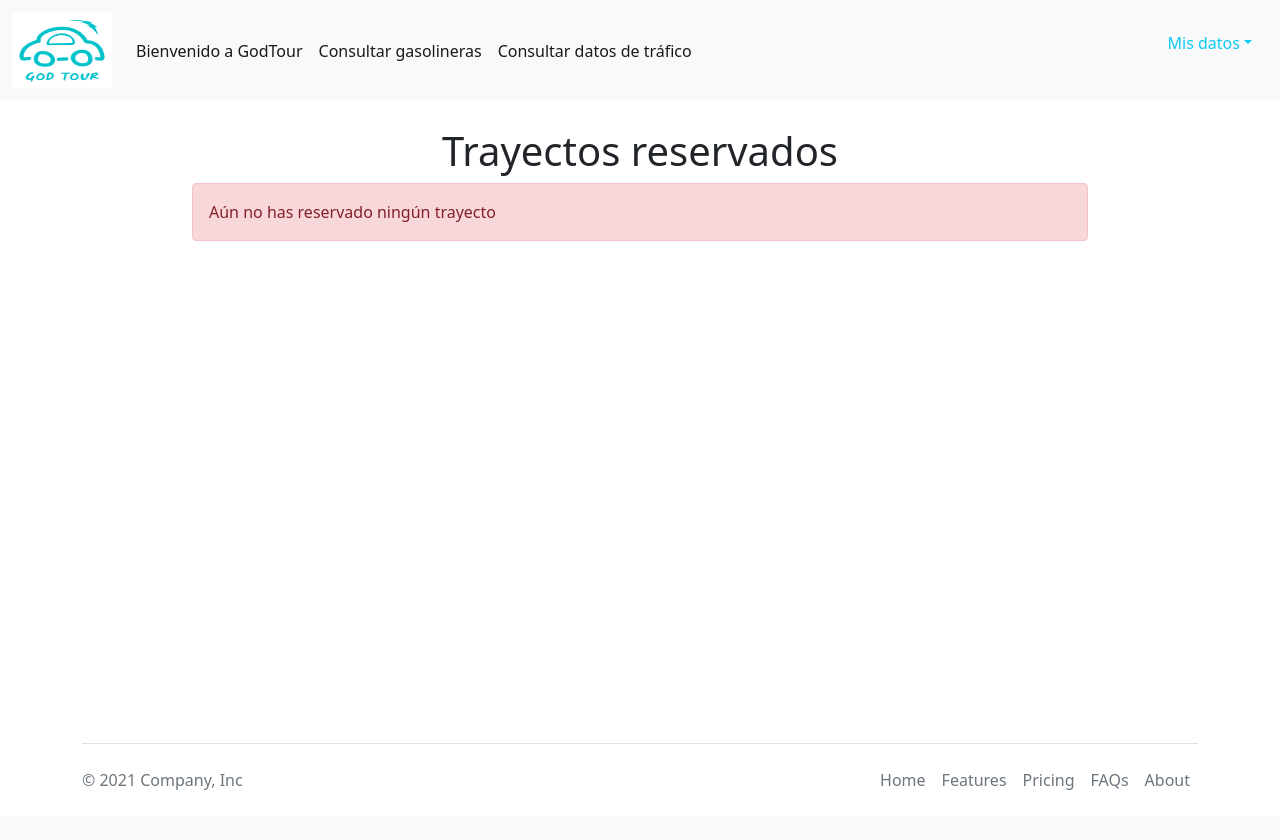
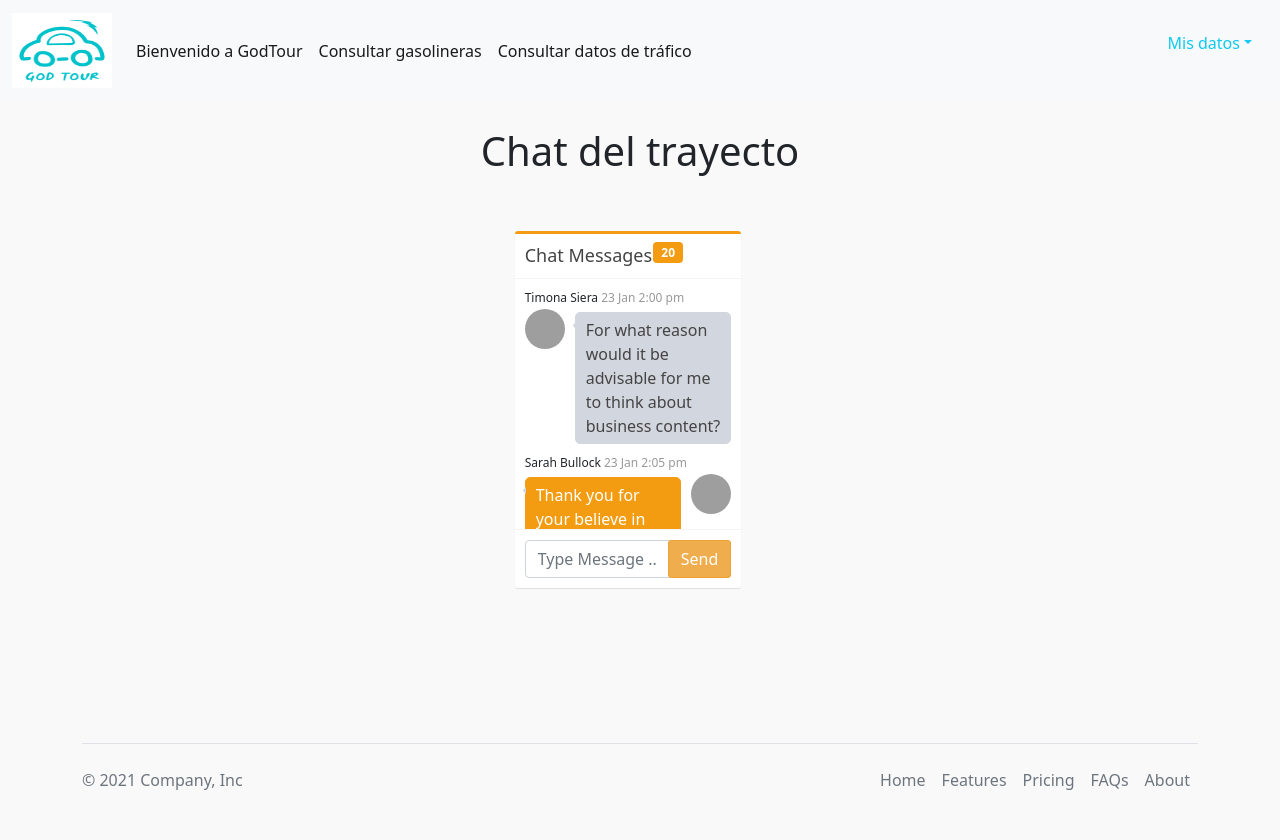
Before and after one commit to xmariia55x/GodTour, a Flask app: template APP/templates/conversacion/conversacionesTrayecto.html in a window 1280 px wide. Before the commit the page ends 790 px from the top, so only its background shows below. Run offline with Flask 2, Linux system fonts and the light colour scheme; the template is opened without the code that fills it, so the values that code supplies are empty; some libraries are stand-ins or nearby versions; grey boxes are pictures that could not be loaded.

Commit message:
conversaciones ampliadas

```diff
--- a/APP/bp/client.py
+++ b/APP/bp/client.py
@@ -104,8 +104,11 @@ def administrador():
 
 @bpclient.route('/app/Conversacion/<trayecto>', methods=['GET'])
 def get_conversacion_trayecto(trayecto):
+    lista = []
     listaConversaciones = conversacion_data.find_conversaciones_trayecto(trayecto) #Pasa el traecto actual como parametro
-    return render_template('conversacion/conversacionesTrayecto.html', listaConversaciones = list(listaConversaciones))
+    for conver in listaConversaciones:
+       lista.add(conver,usuario_data.find_usuario(conver.autor).nombre)
+    return render_template('conversacion/conversacionesTrayecto.html', listaConversaciones = list(lista))
 
 # ---------------------------------------------FIN CONVERSACION-----------------------------------------------------------
 
--- /dev/null
+++ b/APP/static/css/conversacion.css
@@ -0,0 +1,354 @@
+.stretch-card>.card {
+    width: 100%;
+    min-width: 100%
+}
+
+body {
+    background-color: #f9f9fa
+}
+
+.flex {
+    -webkit-box-flex: 1;
+    -ms-flex: 1 1 auto;
+    flex: 1 1 auto
+}
+
+@media (max-width:991.98px) {
+    .padding {
+        padding: 1.5rem
+    }
+}
+
+@media (max-width:767.98px) {
+    .padding {
+        padding: 1rem
+    }
+}
+
+.padding {
+    padding: 3rem
+}
+
+.box.box-warning {
+    border-top-color: #f39c12
+}
+
+.box {
+    position: relative;
+    border-radius: 3px;
+    background: #ffffff;
+    border-top: 3px solid #d2d6de;
+    margin-bottom: 20px;
+    width: 100%;
+    box-shadow: 0 1px 1px rgba(0, 0, 0, 0.1)
+}
+
+.box-header.with-border {
+    border-bottom: 1px solid #f4f4f4
+}
+
+.box-header.with-border {
+    border-bottom: 1px solid #f4f4f4
+}
+
+.box-header {
+    color: #444;
+    display: block;
+    padding: 10px;
+    position: relative
+}
+
+.box-header:before,
+.box-body:before,
+.box-footer:before,
+.box-header:after,
+.box-body:after,
+.box-footer:after {
+    content: "";
+    display: table
+}
+
+.box-header {
+    color: #444;
+    display: block;
+    padding: 10px;
+    position: relative
+}
+
+.box-header>.fa,
+.box-header>.glyphicon,
+.box-header>.ion,
+.box-header .box-title {
+    display: inline-block;
+    font-size: 18px;
+    margin: 0;
+    line-height: 1
+}
+
+.box-header>.box-tools {
+    position: absolute;
+    right: 10px;
+    top: 5px
+}
+
+.box-header>.box-tools [data-toggle="tooltip"] {
+    position: relative
+}
+
+.bg-yellow,
+.callout.callout-warning,
+.alert-warning,
+.label-warning,
+.modal-warning .modal-body {
+    background-color: #f39c12 !important
+}
+
+.bg-yellow {
+    color: #fff !important
+}
+
+.btn {
+    border-radius: 3px;
+    -webkit-box-shadow: none;
+    box-shadow: none;
+    border: 1px solid transparent
+}
+
+.btn-box-tool {
+    padding: 5px;
+    font-size: 12px;
+    background: transparent;
+    color: #97a0b3
+}
+
+.direct-chat .box-body {
+    border-bottom-right-radius: 0;
+    border-bottom-left-radius: 0;
+    position: relative;
+    overflow-x: hidden;
+    padding: 0
+}
+
+.box-body {
+    border-top-left-radius: 0;
+    border-top-right-radius: 0;
+    border-bottom-right-radius: 3px;
+    border-bottom-left-radius: 3px;
+    padding: 10px
+}
+
+.box-header:before,
+.box-body:before,
+.box-footer:before,
+.box-header:after,
+.box-body:after,
+.box-footer:after {
+    content: "";
+    display: table
+}
+
+.direct-chat-messages {
+    -webkit-transform: translate(0, 0);
+    -ms-transform: translate(0, 0);
+    -o-transform: translate(0, 0);
+    transform: translate(0, 0);
+    padding: 10px;
+    height: 250px;
+    overflow: auto
+}
+
+.direct-chat-messages,
+.direct-chat-contacts {
+    -webkit-transition: -webkit-transform .5s ease-in-out;
+    -moz-transition: -moz-transform .5s ease-in-out;
+    -o-transition: -o-transform .5s ease-in-out;
+    transition: transform .5s ease-in-out
+}
+
+.direct-chat-msg {
+    margin-bottom: 10px
+}
+
+.direct-chat-msg,
+.direct-chat-text {
+    display: block
+}
+
+.direct-chat-info {
+    display: block;
+    margin-bottom: 2px;
+    font-size: 12px
+}
+
+.direct-chat-timestamp {
+    color: #999
+}
+
+.btn-group-vertical>.btn-group:after,
+.btn-group-vertical>.btn-group:before,
+.btn-toolbar:after,
+.btn-toolbar:before,
+.clearfix:after,
+.clearfix:before,
+.container-fluid:after,
+.container-fluid:before,
+.container:after,
+.container:before,
+.dl-horizontal dd:after,
+.dl-horizontal dd:before,
+.form-horizontal .form-group:after,
+.form-horizontal .form-group:before,
+.modal-footer:after,
+.modal-footer:before,
+.modal-header:after,
+.modal-header:before,
+.nav:after,
+.nav:before,
+.navbar-collapse:after,
+.navbar-collapse:before,
+.navbar-header:after,
+.navbar-header:before,
+.navbar:after,
+.navbar:before,
+.pager:after,
+.pager:before,
+.panel-body:after,
+.panel-body:before,
+.row:after,
+.row:before {
+    display: table;
+    content: ""
+}
+
+.direct-chat-img {
+    border-radius: 50%;
+    float: left;
+    width: 40px;
+    height: 40px
+}
+
+.direct-chat-text {
+    border-radius: 5px;
+    position: relative;
+    padding: 5px 10px;
+    background: #d2d6de;
+    border: 1px solid #d2d6de;
+    margin: 5px 0 0 50px;
+    color: #444
+}
+
+.direct-chat-msg,
+.direct-chat-text {
+    display: block
+}
+
+.direct-chat-text:before {
+    border-width: 6px;
+    margin-top: -6px
+}
+
+.direct-chat-text:after,
+.direct-chat-text:before {
+    position: absolute;
+    right: 100%;
+    top: 15px;
+    border: solid transparent;
+    border-right-color: #d2d6de;
+    content: ' ';
+    height: 0;
+    width: 0;
+    pointer-events: none
+}
+
+.direct-chat-text:after {
+    border-width: 5px;
+    margin-top: -5px
+}
+
+.direct-chat-text:after,
+.direct-chat-text:before {
+    position: absolute;
+    right: 100%;
+    top: 15px;
+    border: solid transparent;
+    border-right-color: #d2d6de;
+    content: ' ';
+    height: 0;
+    width: 0;
+    pointer-events: none
+}
+
+:after,
+:before {
+    -webkit-box-sizing: border-box;
+    -moz-box-sizing: border-box;
+    box-sizing: border-box
+}
+
+.direct-chat-msg:after {
+    clear: both
+}
+
+.direct-chat-msg:after {
+    content: "";
+    display: table
+}
+
+.direct-chat-info {
+    display: block;
+    margin-bottom: 2px;
+    font-size: 12px
+}
+
+.right .direct-chat-img {
+    float: right
+}
+
+.direct-chat-warning .right>.direct-chat-text {
+    background: #f39c12;
+    border-color: #f39c12;
+    color: #fff
+}
+
+.right .direct-chat-text {
+    margin-right: 50px;
+    margin-left: 0
+}
+
+.box-footer {
+    border-top-left-radius: 0;
+    border-top-right-radius: 0;
+    border-bottom-right-radius: 3px;
+    border-bottom-left-radius: 3px;
+    border-top: 1px solid #f4f4f4;
+    padding: 10px;
+    background-color: #fff
+}
+
+.box-header:before,
+.box-body:before,
+.box-footer:before,
+.box-header:after,
+.box-body:after,
+.box-footer:after {
+    content: "";
+    display: table
+}
+
+.input-group-btn {
+    position: relative;
+    font-size: 0;
+    white-space: nowrap
+}
+
+.input-group-btn:last-child>.btn,
+.input-group-btn:last-child>.btn-group {
+    z-index: 2;
+    margin-left: -1px
+}
+
+.btn-warning {
+    color: #fff;
+    background-color: #f0ad4e;
+    border-color: #eea236
+}
--- a/APP/templates/conversacion/conversacionesTrayecto.html
+++ b/APP/templates/conversacion/conversacionesTrayecto.html
@@ -16,15 +16,12 @@
 
 
 
-<link rel="stylesheet" href="{{ url_for('static', filename='css/trayectoStyles.css') }}">
+<link rel="stylesheet" href="{{ url_for('static', filename='css/conversacion.css') }}">
 {% endblock %}
 
 {% block content %}
 <div style="padding: 2% 15%">
-    <h1 style="text-align: center">Trayectos reservados</h1>
-    {%if trayectos | count > 0%}
-    <div class="cards" >
-
+    <h1 style="text-align: center">Chat del trayecto</h1>
 
         {% for conversacion in listaConversaciones %}
         <div class="d-flex justify-content-center">
@@ -57,12 +54,48 @@
         </div>
         {% endfor %}
 
+        <div>
 
-    </div>
-    {%else%}
-    <div class="alert alert-danger" role="alert">
-        A&uacute;n no has reservado ning&uacute;n trayecto
-    </div>
-    {%endif%}
+            <div class="page-content page-container" id="page-content">
+                <div class="padding">
+                    <div class="row container d-flex justify-content-center">
+                        <div class="col-md-4">
+                            <div class="box box-warning direct-chat direct-chat-warning">
+                                <div class="box-header with-border">
+                                    <h3 class="box-title">Chat Messages</h3>
+                                    <div class="box-tools pull-right"> <span data-toggle="tooltip" title="" class="badge bg-yellow" data-original-title="3 New Messages">20</span> <button type="button" class="btn btn-box-tool" data-widget="collapse"><i class="fa fa-minus"></i> </button> <button type="button" class="btn btn-box-tool" data-toggle="tooltip" title="" data-widget="chat-pane-toggle" data-original-title="Contacts"> <i class="fa fa-comments"></i></button> <button type="button" class="btn btn-box-tool" data-widget="remove"><i class="fa fa-times"></i> </button> </div>
+                                </div>
+                                <div class="box-body">
+                                    <div class="direct-chat-messages">
+                                        <div class="direct-chat-msg">
+                                            <div class="direct-chat-info clearfix"> <span class="direct-chat-name pull-left">Timona Siera</span> <span class="direct-chat-timestamp pull-right">23 Jan 2:00 pm</span> </div> <img class="direct-chat-img" src="https://img.icons8.com/color/36/000000/administrator-male.png" alt="message user image">
+                                            <div class="direct-chat-text"> For what reason would it be advisable for me to think about business content? </div>
+                                        </div>
+                                        <div class="direct-chat-msg right">
+                                            <div class="direct-chat-info clearfix"> <span class="direct-chat-name pull-right">Sarah Bullock</span> <span class="direct-chat-timestamp pull-left">23 Jan 2:05 pm</span> </div> <img class="direct-chat-img" src="https://img.icons8.com/office/36/000000/person-female.png" alt="message user image">
+                                            <div class="direct-chat-text"> Thank you for your believe in our supports </div>
+                                        </div>
+                                        <div class="direct-chat-msg">
+                                            <div class="direct-chat-info clearfix"> <span class="direct-chat-name pull-left">Timona Siera</span> <span class="direct-chat-timestamp pull-right">23 Jan 5:37 pm</span> </div> <img class="direct-chat-img" src="https://img.icons8.com/color/36/000000/administrator-male.png" alt="message user image">
+                                            <div class="direct-chat-text"> For what reason would it be advisable for me to think about business content? </div>
+                                        </div>
+                                        <div class="direct-chat-msg right">
+                                            <div class="direct-chat-info clearfix"> <span class="direct-chat-name pull-right">Sarah Bullock</span> <span class="direct-chat-timestamp pull-left">23 Jan 6:10 pm</span> </div> <img class="direct-chat-img" src="https://img.icons8.com/office/36/000000/person-female.png" alt="message user image">
+                                            <div class="direct-chat-text"> I would love to. </div>
+                                        </div>
+                                    </div>
+                                </div>
+                                <div class="box-footer">
+                                    <form action="#" method="post">
+                                        <div class="input-group"> <input type="text" name="message" placeholder="Type Message ..." class="form-control"> <span class="input-group-btn"> <button type="button" class="btn btn-warning btn-flat">Send</button> </span> </div>
+                                    </form>
+                                </div>
+                            </div>
+                        </div>
+                    </div>
+                </div>
+            </div>
+        </div>
+
 </div>
 {% endblock %}
```
